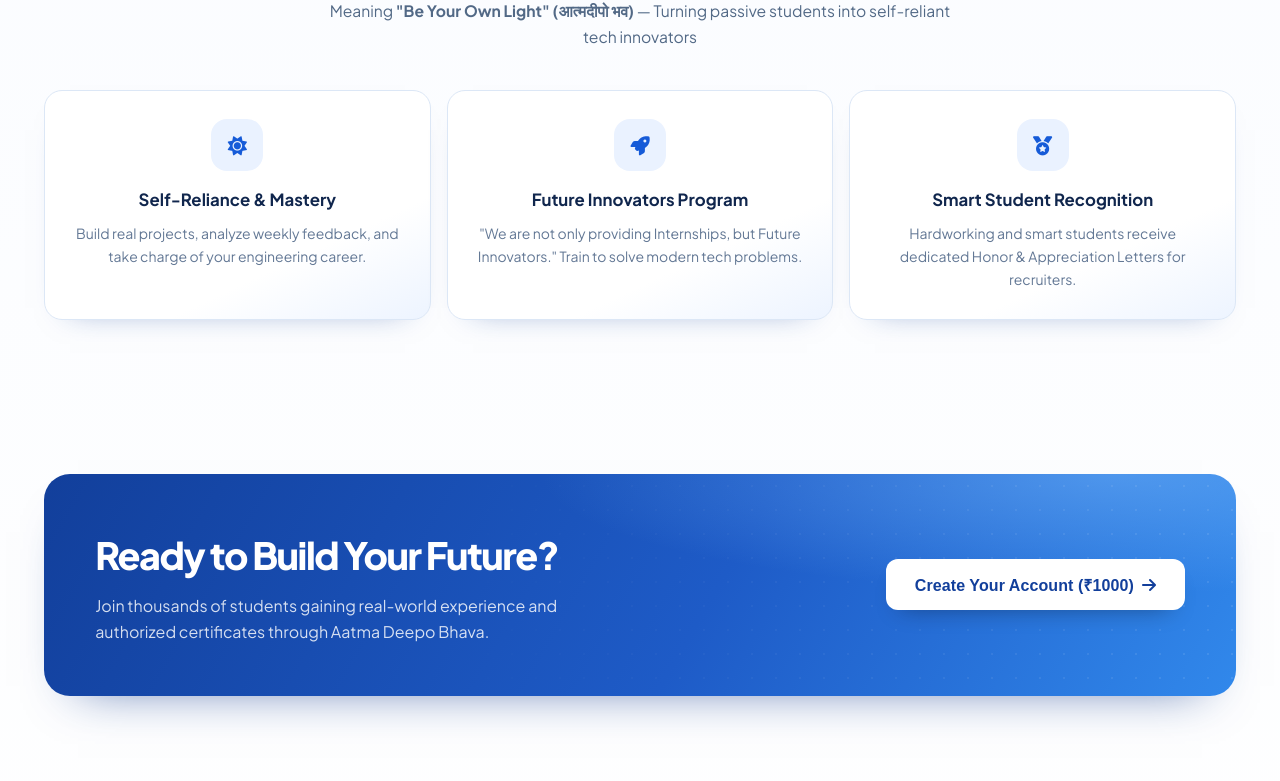
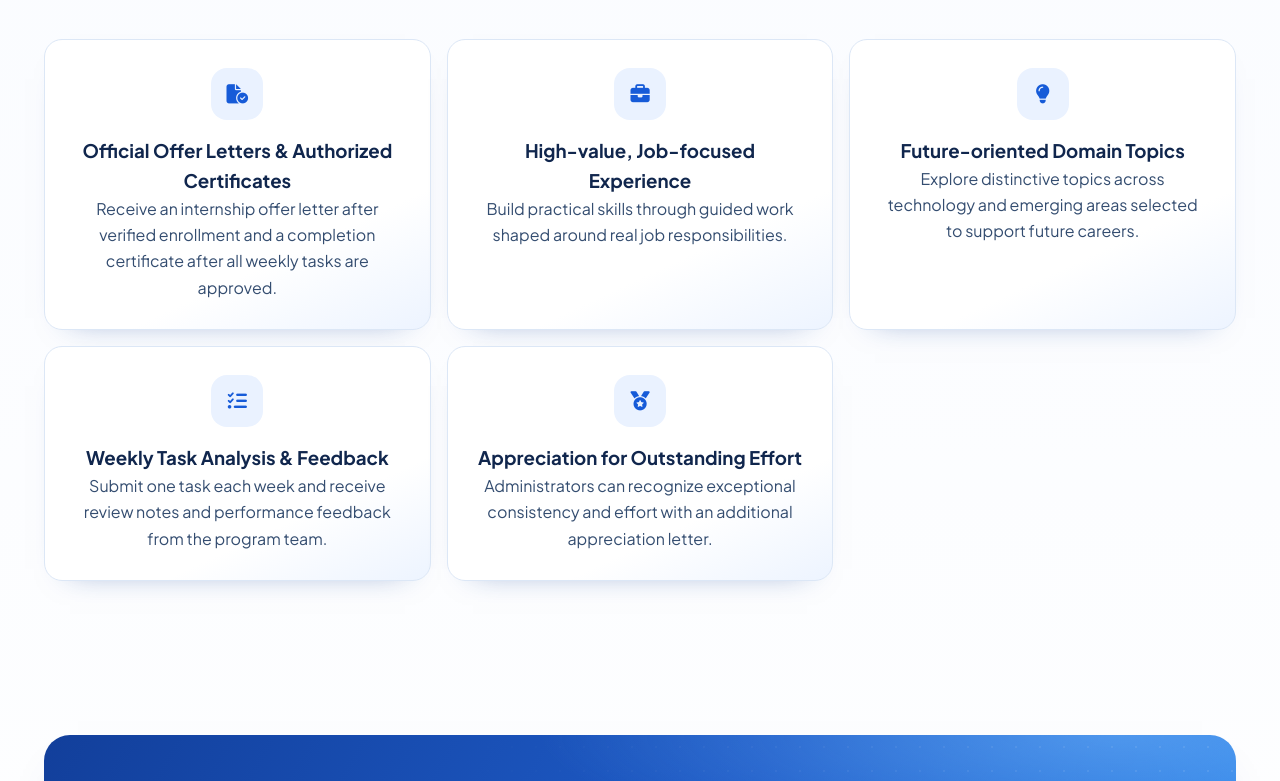
Before and after one commit to ManishMhatre1502/intern, a website: page aatma-deepo-bhava-internships/index.html in a window 1280 px wide. Shown: the part 2832-3613 px from the top of the page. Drawn offline with Linux system fonts and the light colour scheme; no server answers.

Commit message:
Add student benefits and Razorpay checkout loader

```diff
--- a/aatma-deepo-bhava-internships/index.html
+++ b/aatma-deepo-bhava-internships/index.html
@@ -15,7 +15,7 @@
   <link rel="stylesheet" href="https://cdnjs.cloudflare.com/ajax/libs/font-awesome/6.4.0/css/all.min.css">
 
   <!-- Custom CSS -->
-  <link rel="stylesheet" href="css/style.css?v=auth-modal-responsive-20261003b">
+  <link rel="stylesheet" href="css/style.css?v=internship-workflow-20261003a">
 </head>
 <body>
 
@@ -282,28 +282,36 @@
         <div class="container">
           <div class="section-header text-center reveal">
             <span class="badge badge-purple mb-2">Our Guiding Light</span>
-            <h2 class="section-title">The Philosophy of <span class="text-purple">"Aatma Deepo Bhava"</span></h2>
-            <p class="section-subtitle">Meaning <strong>"Be Your Own Light" (आत्मदीपो भव)</strong> — Turning passive students into self-reliant tech innovators</p>
+            <h2 class="section-title">Benefits to Students</h2>
+            <p class="section-subtitle">A guided internship experience with practical work, weekly feedback, and clear recognition for achievement.</p>
           </div>
 
-          <div class="philosophy-grid" id="benefits">
-            <div class="card-white p-4 text-center reveal" style="padding:2rem;">
-              <i class="fa-solid fa-sun text-purple" style="font-size:2rem; margin-bottom:1rem;"></i>
-              <h4>Self-Reliance & Mastery</h4>
-              <p class="text-sm text-muted mt-2">Build real projects, analyze weekly feedback, and take charge of your engineering career.</p>
-            </div>
-
-            <div class="card-white p-4 text-center reveal" style="padding:2rem;">
-              <i class="fa-solid fa-rocket text-purple" style="font-size:2rem; margin-bottom:1rem;"></i>
-              <h4>Future Innovators Program</h4>
-              <p class="text-sm text-muted mt-2">"We are not only providing Internships, but Future Innovators." Train to solve modern tech problems.</p>
-            </div>
-
-            <div class="card-white p-4 text-center reveal" style="padding:2rem;">
-              <i class="fa-solid fa-medal text-purple" style="font-size:2rem; margin-bottom:1rem;"></i>
-              <h4>Smart Student Recognition</h4>
-              <p class="text-sm text-muted mt-2">Hardworking and smart students receive dedicated Honor & Appreciation Letters for recruiters.</p>
-            </div>
+          <div class="student-benefits-grid philosophy-grid" id="benefits">
+            <article class="card-white student-benefit-card reveal">
+              <i class="fa-solid fa-file-circle-check text-purple" aria-hidden="true"></i>
+              <h3>Official Offer Letters &amp; Authorized Certificates</h3>
+              <p>Receive an internship offer letter after verified enrollment and a completion certificate after all weekly tasks are approved.</p>
+            </article>
+            <article class="card-white student-benefit-card reveal">
+              <i class="fa-solid fa-briefcase text-purple" aria-hidden="true"></i>
+              <h3>High-value, Job-focused Experience</h3>
+              <p>Build practical skills through guided work shaped around real job responsibilities.</p>
+            </article>
+            <article class="card-white student-benefit-card reveal">
+              <i class="fa-solid fa-lightbulb text-purple" aria-hidden="true"></i>
+              <h3>Future-oriented Domain Topics</h3>
+              <p>Explore distinctive topics across technology and emerging areas selected to support future careers.</p>
+            </article>
+            <article class="card-white student-benefit-card reveal">
+              <i class="fa-solid fa-list-check text-purple" aria-hidden="true"></i>
+              <h3>Weekly Task Analysis &amp; Feedback</h3>
+              <p>Submit one task each week and receive review notes and performance feedback from the program team.</p>
+            </article>
+            <article class="card-white student-benefit-card reveal">
+              <i class="fa-solid fa-medal text-purple" aria-hidden="true"></i>
+              <h3>Appreciation for Outstanding Effort</h3>
+              <p>Administrators can recognize exceptional consistency and effort with an additional appreciation letter.</p>
+            </article>
           </div>
         </div>
       </section>
@@ -506,6 +514,7 @@
   <div id="toast-container" class="toast-container"></div>
 
   <!-- Custom JavaScript -->
-  <script src="js/app.js?v=internship-photos-20261002"></script>
+  <script src="https://checkout.razorpay.com/v1/checkout.js"></script>
+<script src="js/app.js?v=internship-workflow-20261003a"></script>
 </body>
 </html>
```
